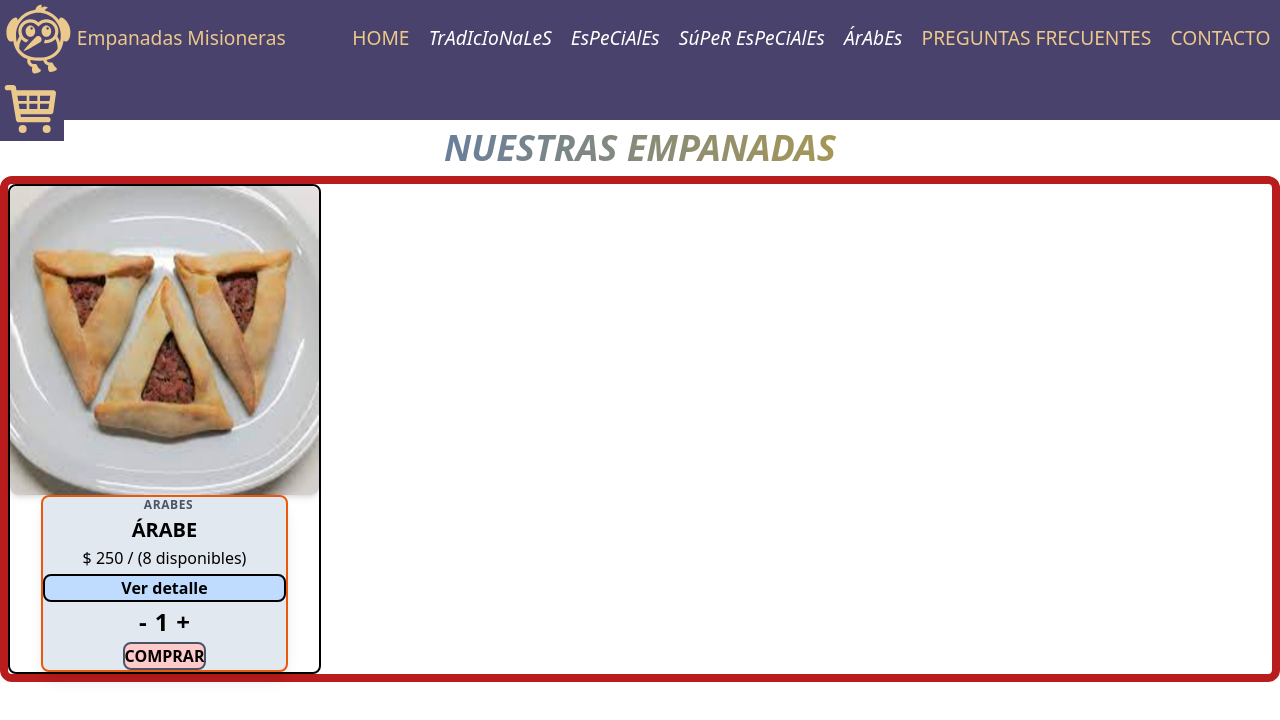
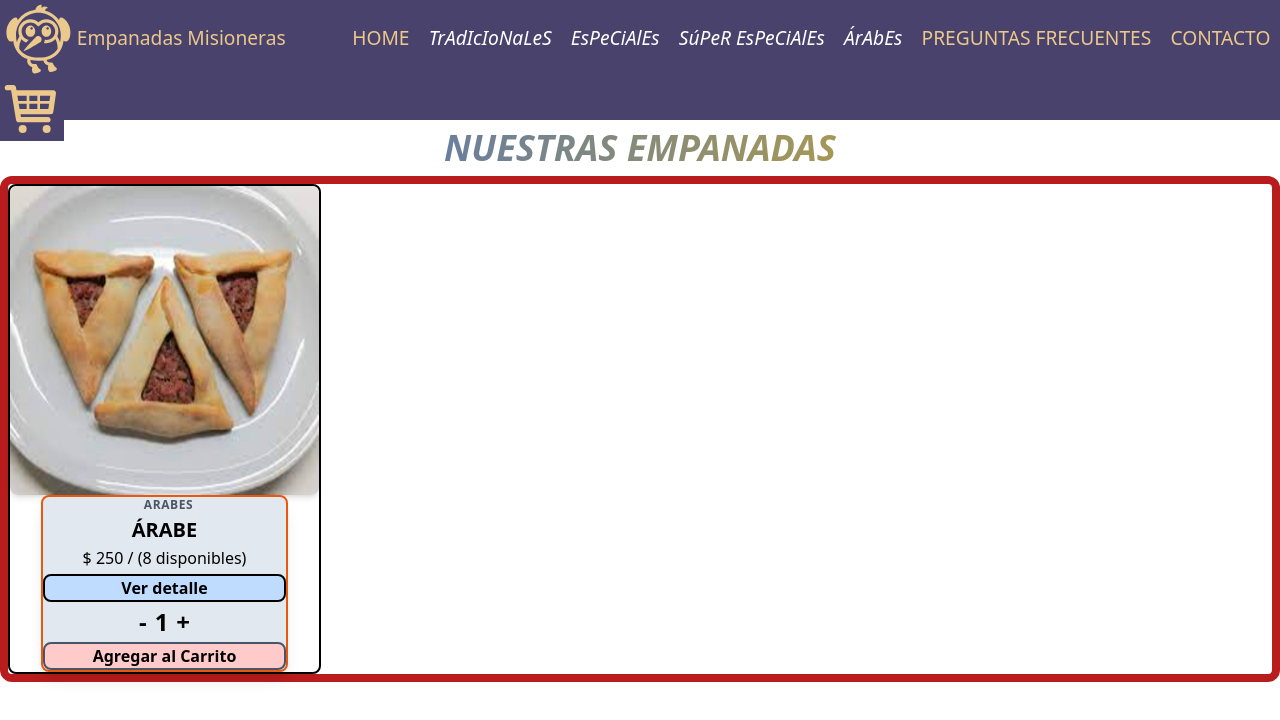
Before and after one commit to juampi85/Ecommerce_Accinelli, a React (Create React App) app: page /productos/arabes in a window 1280 px wide. Shown: the top 720 px of the page. Built offline with nearby package versions, Linux system fonts and the light colour scheme.

Commit message:
Agregué el botón de confirmar compra (el cual nos lleva al CART) en la parte de detalles. Hice lo mismo desde el ItemListContainer donde aparecen los productos divididos por categorías

```diff
--- a/src/App.js
+++ b/src/App.js
@@ -2,12 +2,12 @@ import React from 'react';
 import { BrowserRouter, Routes, Route} from 'react-router-dom';
 import NavBar from './components/NavBar/NavBar';
 import ItemListContainer from './components/ItemListContainer/ItemListContainer';
-// import ItemDetailContainer from './components/ItemDetailContainer/ItemDetailContainer';
 import Home from './pages/Home';
 import Contacto from './pages/Contacto';
 import Faq from './pages/Faq';
 import NotFound from './pages/NotFound';
 import ItemDetailContainer from './components/ItemDetailContainer/ItemDetailContainer';
+import Cart from './pages/Cart';
 
 function App() {
   return (
@@ -21,6 +21,7 @@ function App() {
           <Route path='/faq' element={<Faq/>}/>
           <Route path='/contacto' element={<Contacto/>}/>
           <Route path='/detalle/:id' element={<ItemDetailContainer />}/>
+          <Route path='/cart' element={<Cart />}/>
           <Route path='*' element={<NotFound/>}/>
         </Routes>
       </BrowserRouter>
--- a/src/components/CartWidget/CartWidget.js
+++ b/src/components/CartWidget/CartWidget.js
@@ -1,10 +1,12 @@
 import { TiShoppingCart } from "react-icons/ti";
 import { CartWidgetStyle } from "./CartWidget.elements";
-
+import { Link } from "react-router-dom";
 const CartWidget = () => {
   return (
     <CartWidgetStyle>
-      <TiShoppingCart size={"4em"} />
+      <Link to="/cart">
+        <TiShoppingCart size={"4em"} />
+      </Link>
     </CartWidgetStyle>
   )
 }
--- a/src/components/Item/Item.js
+++ b/src/components/Item/Item.js
@@ -1,8 +1,11 @@
 import React from 'react'
 import { Link } from 'react-router-dom';
 import ItemCount from '../ItemCount/ItemCount'
+import { useState } from "react";
+
 
 const Item = ({title, price, categories, image, stock, id}) => {
+  const [showButton, setShowButton] = useState(false)
 
   const onAdd = (count) => {
     console.log(`Se agregaron ${count} empanadas de ${title}`);
@@ -27,7 +30,16 @@ const Item = ({title, price, categories, image, stock, id}) => {
                 <Link to={`/detalle/${id}`}>Ver detalle</Link>
               </button>
             </div>
-              <ItemCount onAdd={onAdd} stock={stock}/>
+            {!showButton ?
+              <ItemCount
+                onAdd={onAdd}
+                stock={stock}
+                setShowButton={setShowButton}
+              />
+              :
+              <button className="border-2 border-black rounded-xl w-full mt-10 font-semibold text-white bg-slate-600 hover:text-lg">
+                <Link to="/cart">Confirmar compra</Link>
+              </button>}
           </div>
       </div>
     </>
--- a/src/components/ItemCount/ItemCount.js
+++ b/src/components/ItemCount/ItemCount.js
@@ -1,6 +1,6 @@
 import { useState } from 'react';
 
-const ItemCount = ({stock, onAdd}) => {
+const ItemCount = ({stock, onAdd, setShowButton}) => {
   const [count, setCount] = useState(1)
 
   return (
@@ -10,9 +10,8 @@ const ItemCount = ({stock, onAdd}) => {
           <p className="p-1 text-2xl">{count}</p>
           <button onClick={()=>{setCount(count + 1)}} disabled={count === stock} className="p-1 text-2xl"> + </button>
         </div>
-          <div className='flex justify-center'>
-            <button onClick={() => onAdd( count )} className='font-bold text-md border-2 border-slate-600 rounded-lg bg-red-200 hover:scale-110 hover:bg-sky-700 hover:text-amber-400 hover:px-1'>COMPRAR</button>
-          </div>
+          <button onClick={() => setShowButton(true)} className='font-bold text-md border-2 border-slate-600 rounded-lg
+          bg-red-200 w-full hover:text-lg'>Agregar al Carrito</button>
       </>
     )
 }
--- a/src/components/ItemDetail/ItemDetail.js
+++ b/src/components/ItemDetail/ItemDetail.js
@@ -1,14 +1,28 @@
+import { useState } from "react";
+import { Link } from "react-router-dom";
+import ItemCount from "../ItemCount/ItemCount";
+
 // ACÁ SE MUESTRA EL DETALLE DEL PRODUCTO
 const ItemDetail = ({detail}) => {
   const {title, categories, price, image, stock, description} = detail;
+  const [showButton, setShowButton] = useState(false)
   return (
     <div className="grid grid-cols-4 h-96 gap-2 text-center border-4 border-red-700 rounded-3xl">
       <img src={image} alt={title} className="mx-0 my-auto h-96 pb-2 w-full col-span-3 rounded-3xl shadow-md" />
-      <div className="mx-0 my-auto">
-        <h1 className="text-3xl text-emerald-900 font-bold underline decoration-wavy decoration-2 hover:decoration-dashed mb-4">Empanada de {title}</h1>
-        <p className="italic text-left mb-2 text-lg">• Pertenece al grupo de las <b>{categories}</b>. {description}</p>
-        <p className="text-left mb-12">• <b>Precio</b> (solo x el HotSale): <i className="font-bold">$ {price}</i></p>
+      <div className="mx-0 my-auto mr-1">
+        <h1 className="text-3xl text-emerald-900 font-bold underline decoration-wavy decoration-2 hover:decoration-dashed mb-2">Empanada de {title}</h1>
+        <p className="italic text-left text-lg">• Pertenece al grupo de las <b>{categories}</b>. {description}</p>
+        <p className="text-left ">• <b>Precio</b>: <i className="italic">$ {price}</i></p>
         <p className="text-left">• <b>Stock:</b> Aprovechá que tenemos {stock} empanadas de {title} a disposición right now...!!!</p>
+        {!showButton ?
+          <ItemCount
+          stock={stock}
+          setShowButton={setShowButton}
+        />
+        :
+        <button className="border-2 border-black rounded-xl w-full mt-10 font-semibold text-white bg-slate-600 hover:text-lg">
+          <Link to="/cart">Confirmar compra</Link>
+        </button>}
       </div>
     </div>
   )
--- a/src/components/Loader.js/Loader.js
+++ b/src/components/Loader.js/Loader.js
@@ -6,7 +6,7 @@ const Loader = () => {
     <div className="flex h-screen w-screen items-center justify-center">
       <button type="button" className="flex items-center rounded-lg bg-green-700 px-4 py-2 text-white" disabled>
         <svg className="mr-3 h-5 w-5 animate-spin text-white" xmlns="http://www.w3.org/2000/svg" fill="none" viewBox="0 0 24 24">
-          <circle className="opacity-25" cx="12" cy="12" r="10" stroke="currentColor" stroke-width="4"></circle>
+          <circle className="opacity-25" cx="12" cy="12" r="10" stroke="currentColor" strokeWidth="4"></circle>
           <path className="opacity-75" fill="currentColor" d="M4 12a8 8 0 018-8V0C5.373 0 0 5.373 0 12h4zm2 5.291A7.962 7.962 0 014 12H0c0 3.042 1.135 5.824 3 7.938l3-2.647z"></path>
         </svg>
         <span className="font-medium"> Cargando... </span>
--- a/src/pages/Contacto.js
+++ b/src/pages/Cart.js
@@ -1,13 +1,11 @@
 import React from 'react'
 import { useEffect, useState } from 'react';
-import ContactForm from '../components/ContactForm/ContactForm';
 import Loader from '../components/Loader.js/Loader';
 
-
-const Contacto = () => {
+const Cart = () => {
   const [loading, setLoading] = useState()
 
-  const contact = () => {
+  const cart = () => {
     return new Promise((resolve, reject) => {
       setTimeout(() => {
         resolve()
@@ -17,24 +15,22 @@ const Contacto = () => {
 
   useEffect(() => {
     setLoading(true) //--> acá LLAMARÍAMOS al loader para el efecto visual de "cargando"
-    contact()
+    cart()
     .then((res) => {})
     .finally(() => { // se ejecuta SIEMPRE (independientemente de que se carguen los productos o fallen)
       setLoading(false)
     })
   }, [])
-
   return (
     <>
       {loading ? (
         <Loader />
         ) : (
-          <ContactForm />
-          // <div className='text-4xl italic mt-5 text-blue-600 font-bold text-center'>PÁGINA DE CONTACTO</div>
+          <div className='text-4xl italic mt-5 text-blue-600 font-bold text-center'>WELCOME TO THE CARRITO....</div>
         )
       }
     </>
   )
 }
 
-export default Contacto;
+export default Cart;
```
Lines whose indentation alone changed are shown as unchanged.
